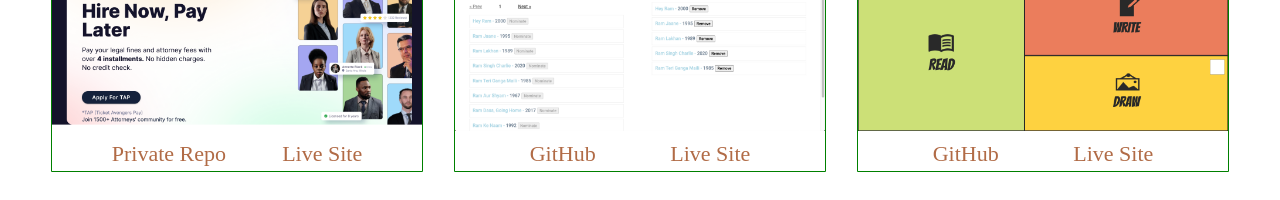
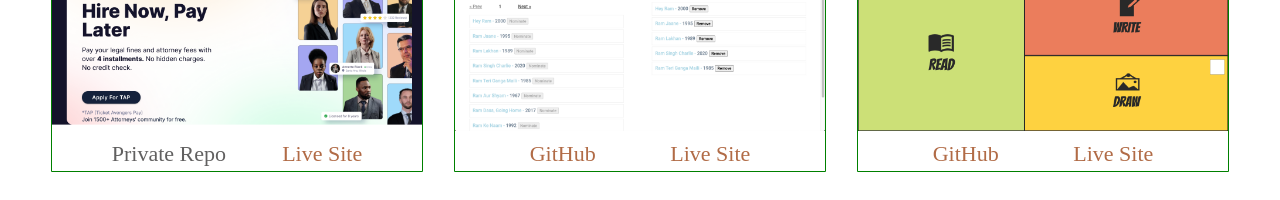
Before and after one commit to fuston05/scott-fuston-portfolio, a React (Create React App) app: page / in a window 1280 px wide. Shown: the part 840-1040 px from the top of the page. Built offline with nearby package versions, Linux system fonts and the light colour scheme.

Commit message:
removes hover affect and changes color for the 'private repo' text on project cards

```diff
--- a/src/sass/ProjectCard.scss
+++ b/src/sass/ProjectCard.scss
@@ -41,16 +41,10 @@
         flex-wrap: wrap;
 
         p.privateRepo {
-            color: $aColor;
+            color: $darkGray;
             font-size: $aSize;
             padding: 0;
             margin: 0;
-
-            &:hover {
-                cursor: pointer;
-                opacity: 0.8;
-                color: $darkBlue;
-            }
         }
 
         a {
--- a/src/sass/vars.scss
+++ b/src/sass/vars.scss
@@ -9,7 +9,6 @@ $darkGray: rgb(97, 96, 96);
 $black: #222; //top section background
 $white: #ccc; //h1 color, anything white
 $red: red;
-
 
 // ********************* FONTS ********************* //
 
```
